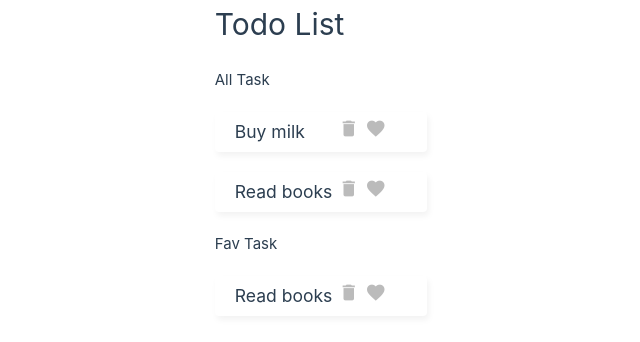
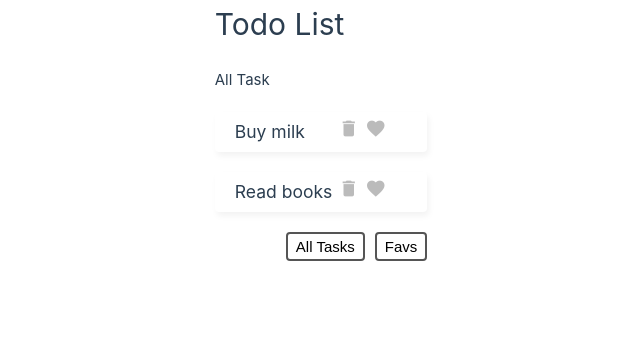
Before and after one commit to WeCodeApp/main-vue-pinia, a Vue app: page / in a window 1280 px wide. Shown: the top 342 px of the page, without its empty margins (319-959 px from the left). Built offline with nearby package versions, Linux system fonts and the light colour scheme.

Commit message:
Add fave and all button filter

```diff
--- a/src/App.vue
+++ b/src/App.vue
@@ -1,25 +1,33 @@
 <script setup lang="ts">
+import { ref } from 'vue';
 import TodoDetails from './components/TodoDetails.vue';
 import { useTodoStore } from './stores/TodoStore';
 
 const todoStore = useTodoStore()
+const filter = ref('all')
+
 </script>
 
 <template>
   <h1> Todo List</h1>
-  <div class="task-list">
+  <div class="task-list" v-if="filter === 'all'">
     <p>All Task</p>
     <div v-for="todo in todoStore.todos" :key="todo.id">
       <TodoDetails :todo="todo"/>
     </div>
   </div>
 
-  <div class="task-list">
+  <div class="task-list" v-if="filter === 'favs'">
     <p>Fav Task</p>
     <div v-for="todo in todoStore.favs" :key="todo.id">
       <TodoDetails :todo="todo"/>
     </div>
   </div>
+
+  <nav class="filter">
+    <button @click="filter ='all'">All Tasks</button>
+    <button @click="filter ='favs'">Favs</button>
+  </nav>
 
 </template>
 
```
